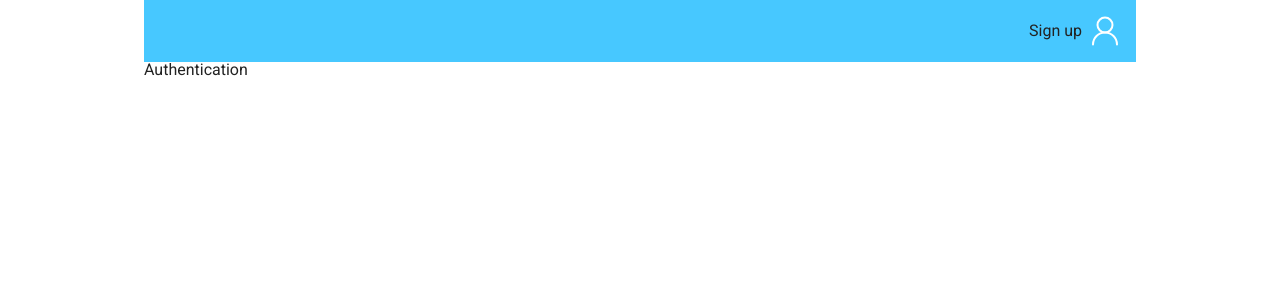
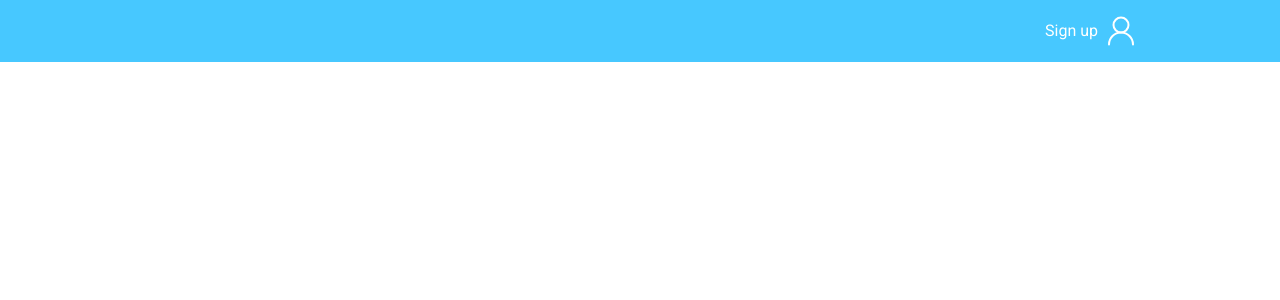
Before and after one commit to timardex/authentication-ui-react, a React (Create React App) app: page / in a window 1280 px wide. Shown: the top 300 px of the page. Built offline with nearby package versions, Linux system fonts and the light colour scheme.

Commit message:
setting up modal dialog

```diff
--- a/src/App.tsx
+++ b/src/App.tsx
@@ -1,12 +1,13 @@
-import React from 'react';
+import React, { useState } from 'react';
 import Header from './components/templates/Header';
 import Authentication from './components/templates/Authentication';
 
 const App: React.FC<{}> = () => {
+  const [toggleAuth, setToggleAuth] = useState<boolean>(false);
   return (
     <div className="App">
-      <Header />
-      <Authentication />
+      <Header showAuth={setToggleAuth} />
+      {toggleAuth && <Authentication />}
     </div>
   );
 }
--- a/src/assets/styles/colors.scss
+++ b/src/assets/styles/colors.scss
@@ -1,22 +1,2 @@
-$color-primary-brand: #47c8ff;
-$color-primary-brand-hover: #a3e3ff;
-$color-primary-white: #ffffff;
-$color-primary-black: #010309;
-$color-secondary-dark-1: #0d1629;
-$color-secondary-dark-2: #020b1f;
-$color-secondary-dark-3: #012755;
-$color-secondary-dark-4: #0d192d; //promo gradient end color
-
-$color-grey-1: #d8d8d8;
-$color-grey-2: #a1a1a1;
-$color-grey-3: #6e6e6e;
-$color-grey-4: #4b4b4b;
-$color-grey-5: #353535;
-
-$color-progress-bar-bg: rgba(235, 235, 235, 0.3);
-$color-gradient-bg: rgba(13, 22, 41, 0);
-$color-background-loading: rgba(255, 255, 255, 0.1);
-
-$color-live-red: #ed1f25;
-
-$color-box-shadow: rgba(0, 0, 0, 0.5);
+$color1: #fff;
+$color2: #47c8ff;
--- a/src/assets/styles/common.scss
+++ b/src/assets/styles/common.scss
@@ -1,13 +1,9 @@
+@import './colors.scss';
 @import './mixins.scss';
 
 body {
   font-family: $font1;
-}
-
-.App {
-  width: 100%;
-  max-width: 992px;
-  margin: auto;
+  color: $color1;
 }
 
 //layout
@@ -30,3 +26,15 @@ body {
 .pd-l {
   padding-left: $paddingSize1;
 }
+
+.col-md {
+  max-width: $sizeMD;
+  width: 100%;
+  margin: auto;
+}
+
+.col-sm {
+  max-width: $sizeSM;
+  width: 100%;
+  margin: auto;
+}
--- a/src/assets/styles/mixins.scss
+++ b/src/assets/styles/mixins.scss
@@ -1,4 +1,13 @@
 @import url('https://fonts.googleapis.com/css2?family=Roboto&display=swap');
+
+$breakpoints: (
+    'phone': 400px,
+    'phone-wide': 480px,
+    'small': 526px,
+    'tablet': 769px,
+    'desktop': 1025px,
+    'max': 1601px,
+);
 
 @mixin minScreen($width, $type: min) {
   @if map_has_key($breakpoints, $width) {
@@ -17,3 +26,7 @@ $font1: 'Roboto', sans-serif;
 
 //layout
 $paddingSize1: 1rem;
+
+//media
+$sizeMD: 992px;
+$sizeSM: 768px;
--- a/src/components/templates/Authentication/Authentication.scss
+++ b/src/components/templates/Authentication/Authentication.scss
@@ -2,5 +2,19 @@
 @import '../../../assets/styles/mixins.scss';
 
 #authentication {
+  width: 100%;
+  height: 100%;
+  display: flex;
+  align-items: center;
+  position: fixed;
+  top: 0; left: 0; right: 0;
+  margin: auto;
+  background: rgba(0,0,0,.5);
 
+  .container {
+    display: flex;
+    justify-content: center;
+    align-items: center;
+    background: $color2;
+  }
 }
--- a/src/components/templates/Authentication/index.tsx
+++ b/src/components/templates/Authentication/index.tsx
@@ -4,7 +4,9 @@ import './Authentication.scss';
 const Authentication: React.FC<{}> = () => {
   return (
     <div id="authentication">
-      Authentication
+      <div className="container col-sm">
+        Auth
+      </div>
     </div>
   );
 }
--- a/src/components/templates/Header/Header.scss
+++ b/src/components/templates/Header/Header.scss
@@ -2,9 +2,12 @@
 @import '../../../assets/styles/mixins.scss';
 
 #header {
-  background: $color-primary-brand;
-  display: flex;
-  justify-content: flex-end;
+  background: $color2;
+
+  section {
+    display: flex;
+    justify-content: flex-end;
+  }
 
   .sign-up {
     display: flex;
--- a/src/components/templates/Header/index.tsx
+++ b/src/components/templates/Header/index.tsx
@@ -3,11 +3,20 @@ import { User } from '../../../assets/icons/User';
 
 import './Header.scss';
 
-const Header: React.FC<{}> = () => {
+interface Props {
+  showAuth: Function;
+}
+
+const Header: React.FC<Props> = (props: Props) => {
+  const { showAuth } = props;
   return (
-    <div id="header" className="pd-1">
-      <div className="sign-up"><span>Sign up</span> <User /></div>
-    </div>
+    <header id="header" className="pd-1">
+      <section className="col-md">
+        <div className="sign-up" onClick={() => showAuth(true)}>
+          <span>Sign up</span> <User />
+        </div>
+      </section>
+    </header>
   );
 }
 
```
Also changed, not shown: src/assets/icons/Close.tsx (added, +12 -0 lines).
